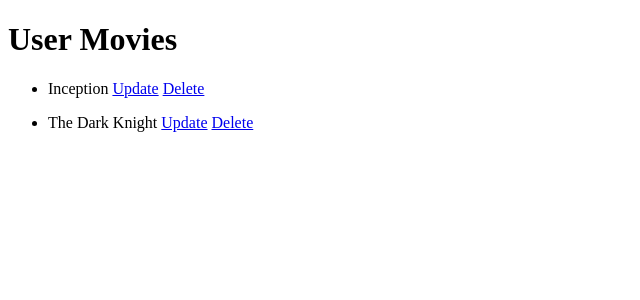
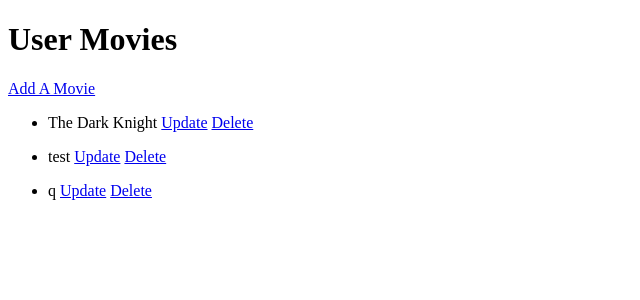
Before and after one commit to sharonshlee/movieflix, a Flask app: page /users/1 in a window 1280 px wide. Shown: the top 300 px of the page, without its empty margins (0-640 px from the left). Run offline with Flask 3, Linux system fonts and the light colour scheme.

Commit message:
implemented add user movie feature

```diff
--- a/app.py
+++ b/app.py
@@ -1,3 +1,6 @@
+"""
+API routes for users movies app using Flask
+"""
 from typing import Tuple
 
 from flask import Flask, render_template, jsonify, Response, request, url_for, redirect
@@ -91,7 +94,15 @@ def add_movie(user_id: int):
     :param user_id: int
     :return:
     """
-    return render_template('add_movie.html')
+    if request.method == 'POST':
+        movie_info = {'name': request.form.get('name'),
+                      'director': request.form.get('director'),
+                      'year': int(request.form.get('year')),
+                      'rating': float(request.form.get('rating'))
+                      }
+        data_manager.add_user_movie(user_id, movie_info)
+        return redirect(url_for('get_user_movies', user_id=user_id))
+    return render_template('add_movie.html', user_id=user_id)
 
 
 @app.route('/users/<int:user_id>/update_movie/<int:movie_id>')
@@ -137,4 +148,4 @@ def not_found_error(error) -> Tuple[Response, int]:
 
 
 if __name__ == "__main__":
-    app.run(port=5001)
+    app.run(port=5002)
--- a/data_manager/json_data_manager.py
+++ b/data_manager/json_data_manager.py
@@ -6,7 +6,7 @@ from .data_manager_interface import DataManagerInterface
 
 def validate_user_data(new_user: dict) -> bool:
     """
-    Check if the the new user data is valid
+    Check if  the new user data is valid
     :param
         new_user: (dict)
     :return:
@@ -67,6 +67,35 @@ class JSONDataManager(DataManagerInterface):
 
         return None
 
+    def get_new_movie_id(self, user_id):
+        """
+        Return 1 if there is no data in the file
+        otherwise, return the highest id plus 1
+        :return:
+        """
+        users = self.read_file()
+        if users:
+            return max(movie['movie_id']
+                       for user in users
+                       for movie in user['movies']
+                       if user['user_id'] == user_id) + 1
+        return 1
+
+    def add_user_movie(self,
+                       user_id,
+                       movie_info):
+        users = self.read_file()
+        for user in users:
+            if user['user_id'] == user_id:
+                user['movies'].append({
+                    "movie_id": self.get_new_movie_id(user_id),
+                    "name": movie_info.get('name'),
+                    "director": movie_info.get('director'),
+                    "year": movie_info.get('year'),
+                    "rating": movie_info.get('rating')
+                })
+        self.write_file(users)
+
     def update_user_movie(self, user_id, movies):
         users = self.read_file()
 
@@ -78,7 +107,9 @@ class JSONDataManager(DataManagerInterface):
                     return True
         return None
 
-    def delete_user_movie(self, user_id: int, movie_id: int) -> None | bool:
+    def delete_user_movie(self,
+                          user_id: int,
+                          movie_id: int) -> None | bool:
         movies = self.get_user_movies(user_id)
 
         if movies is not None:
--- a/data_manager/movies.json
+++ b/data_manager/movies.json
@@ -1 +1 @@
-[{"user_id": 1, "name": "Alice", "movies": [{"movie_id": 1, "name": "Inception", "director": "Christopher Nolan", "year": 2010, "rating": 8.8}, {"movie_id": 3, "name": "The Dark Knight", "director": "Christopher Nolan", "year": 2008, "rating": 9.0}]}, {"user_id": 2, "name": "Bob", "movies": [{"movie_id": 1, "name": "Inception", "director": "Christopher Nolan", "year": 2010, "rating": 8.8}, {"movie_id": 2, "name": "The Dark Knight", "director": "Christopher Nolan", "year": 2008, "rating": 9.0}]}]
+[{"user_id": 1, "name": "Alice", "movies": [{"movie_id": 3, "name": "The Dark Knight", "director": "Christopher Nolan", "year": 2008, "rating": 9.0}, {"movie_id": 6, "name": "test", "director": "aa", "year": 1, "rating": 12.0}, {"movie_id": 7, "name": "q", "director": "q", "year": 12, "rating": 2.0}]}, {"user_id": 2, "name": "Bob", "movies": [{"movie_id": 1, "name": "Inception", "director": "Christopher Nolan", "year": 2010, "rating": 8.8}, {"movie_id": 2, "name": "The Dark Knight", "director": "Christopher Nolan", "year": 2008, "rating": 9.0}]}]
--- a/templates/user_movies.html
+++ b/templates/user_movies.html
@@ -7,6 +7,7 @@
 <body>
   <h1>User Movies</h1>
   <header>
+    <a href="/users/{{ user_id }}/add_movie">Add A Movie</a>
     {% for movie in user_movies %}
     <ul>
       <li>
```
Also changed, not shown: templates/add_movie.html (+12 -2 lines).
